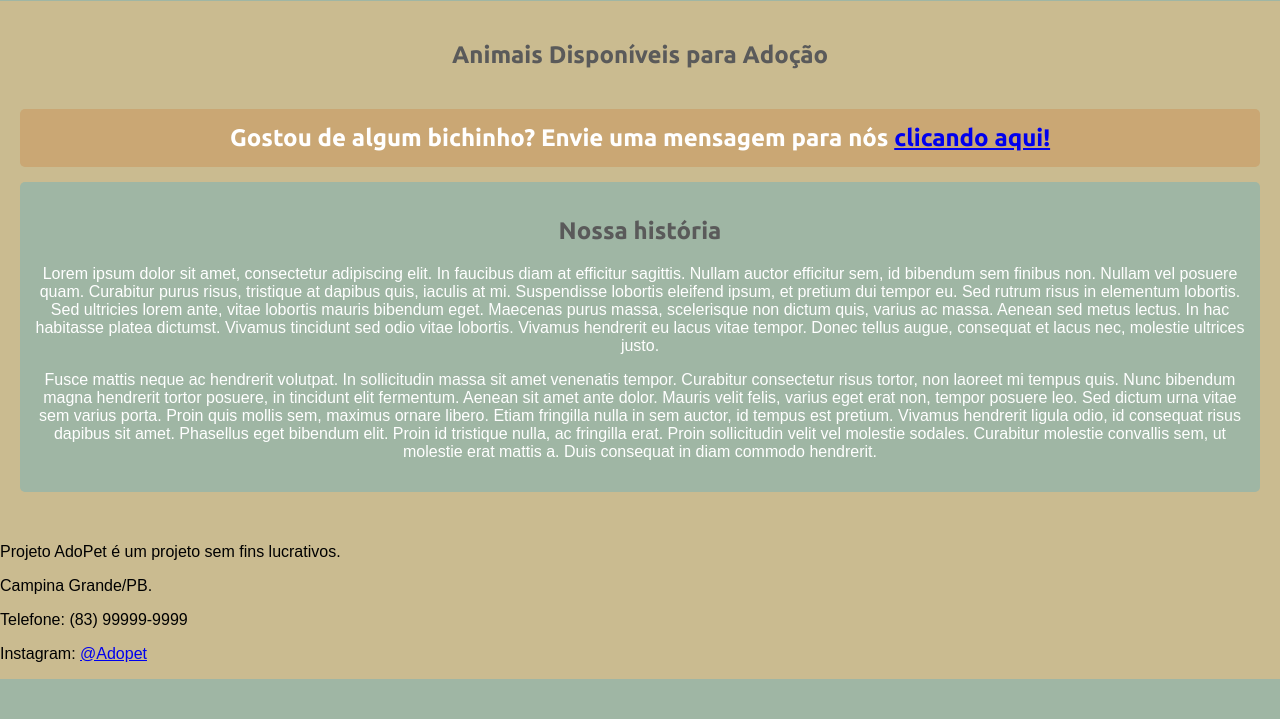
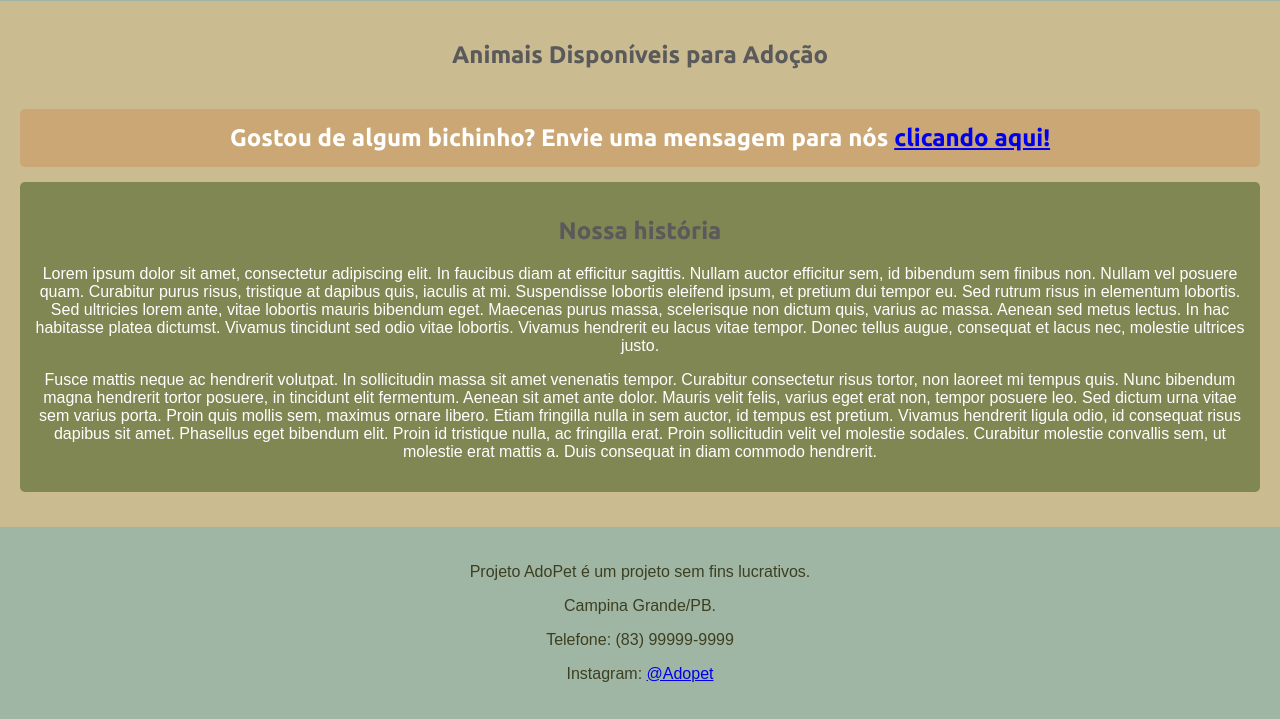
Before and after one commit to anapaulafo/SITE_EXTENSAO, a Flask app: page / in a window 1280 px wide. Shown: the part 276-995 px from the top of the page. Before the commit the page ends 955 px from the top, so only its background shows below. Run offline with Flask 3, Linux system fonts and the light colour scheme; some web fonts are replaced.

Commit message:
Ajuste rodapé

```diff
--- a/static/css/style.css
+++ b/static/css/style.css
@@ -153,7 +153,7 @@ ul {
 }
 
 #Historia {
-    background-color: #9fb6a4;
+    background-color: #818753;
     border-radius: 5px;
     padding: 15px;
     margin-bottom: 15px;
@@ -172,7 +172,7 @@ ul {
 }
 
 
-#Footer {
+Footer {
     font-family: 'Muli', sans-serif;
     color: #3d3f21;
     text-align: center;
```
Also changed, not shown: app.py (+2 -7 lines), static/uploads/gato2.jfif (added).
